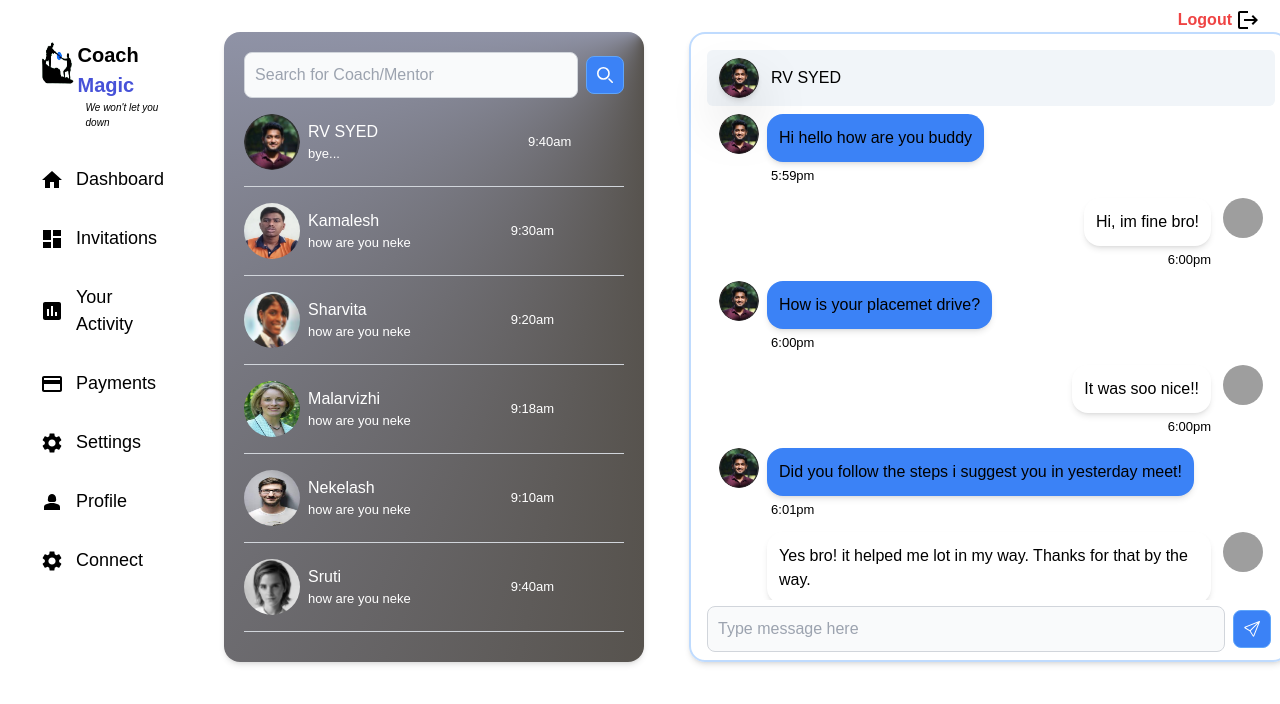
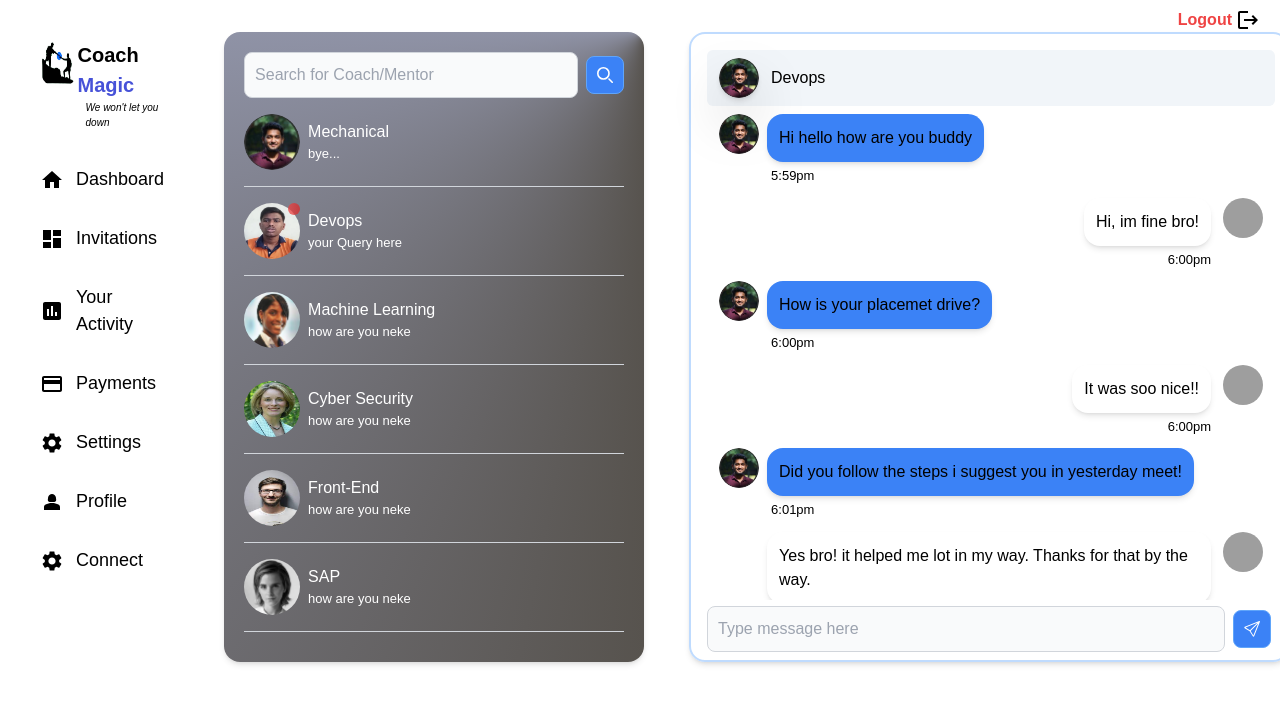
Before and after one commit to manosundarmanivel/CoachMagic-FrontEnd, a React (Create React App) app: page /community in a window 1280 px wide. Shown: the top 704 px of the page. Built offline with nearby package versions, Linux system fonts and the light colour scheme; grey boxes are pictures that could not be loaded.

Commit message:
community page update

```diff
--- a/src/components/Community.js
+++ b/src/components/Community.js
@@ -1,4 +1,4 @@
-import React from "react";
+import React, { useState } from "react";
 // import ivgpic from "../img/inviteget.png";
 import ivgpic from "../img/bro-prof.png";
 import pro1 from "../img/profile1.jpeg";
@@ -9,6 +9,17 @@ import pro5 from "../img/profile5.jpeg";
 import pro6 from "../img/profile6.jpeg";
 import pro7 from "../img/profile7.png";
 const Community = () => {
+  const [com1,setCom1] = useState("Devops");
+  const [com2,setCom2] = useState("Mechanical");
+  const [com3,setCom3] = useState("Cyber Security");
+  const [com4,setCom4] = useState("Machine Learning");
+  const [com5,setCom5] = useState("SAP");
+  const [com6,setCom6] = useState("Front-End");
+  const [com7,setCom7] = useState("EV");
+  const [com8,setCom8] = useState("Back-End");
+
+  const [devq,setDevq] = useState("your Query here");
+
   return (
     <div>
       {/* <div className="flex flex-row">
@@ -61,15 +72,17 @@ const Community = () => {
           <div className=" w-[380px] h-[520px] overflow-y-auto text-white">
             <div className="flex flex-col">
               <div className="flex flex-row">
-                <div>
+                <div className="relative">
                   <img className="rounded-full w-14 h-14" alt="Dp" src={ivgpic} />
+                        {/* <div className="absolute top-0 right-0 w-3 h-3 animate-pulse bg-gradient-to-r from-red-500 to-red-600 bg-red-600 rounded-full"></div> */}
+
                 </div>
                 <div className="flex flex-row ml-2 items-center">
                   <div className="flex flex-col">
-                    <div>RV SYED</div>
+                    <div>{com2}</div>
                     <div class="text-[13px]">bye...</div>
                   </div>
-                  <div className="ml-[150px] text-[13px]">9:40am</div>
+                  {/* <div className="ml-[150px] text-[13px]">9:40am</div> */}
                 </div>
               </div>
               <div class="py-4">
@@ -78,15 +91,17 @@ const Community = () => {
             </div>
             <div className="flex flex-col">
               <div className="flex flex-row">
-                <div>
+                <div className="relative">
                   <img className="rounded-full w-14 h-14" alt="Dp" src={pro7} />
+                  <div className="absolute top-0 right-0 w-3 h-3 animate-pulse bg-gradient-to-r from-red-500 to-red-600 bg-red-600 rounded-full"></div>
+
                 </div>
                 <div className="flex flex-row ml-2 items-center">
                   <div className="flex flex-col">
-                    <div>Kamalesh</div>
-                    <div class="text-[13px]">how are you neke</div>
+                    <div>{com1}</div>
+                    <div class="text-[13px]">{devq}</div>
                   </div>
-                  <div className="ml-[100px] text-[13px]">9:30am</div>
+                  {/* <div className="ml-[110px] text-[13px]">9:30am</div> */}
                 </div>
               </div>
               <div class="py-4">
@@ -100,10 +115,10 @@ const Community = () => {
                 </div>
                 <div className="flex flex-row ml-2 items-center">
                   <div className="flex flex-col">
-                    <div>Sharvita</div>
+                    <div>{com4}</div>
                     <div class="text-[13px]">how are you neke</div>
                   </div>
-                  <div className="ml-[100px] text-[13px]">9:20am</div>
+                  {/* <div className="ml-[100px] text-[13px]">9:20am</div> */}
                 </div>
               </div>
               <div class="py-4">
@@ -117,10 +132,10 @@ const Community = () => {
                 </div>
                 <div className="flex flex-row ml-2 items-center">
                   <div className="flex flex-col">
-                    <div>Malarvizhi</div>
+                    <div>{com3}</div>
                     <div class="text-[13px]">how are you neke</div>
                   </div>
-                  <div className="ml-[100px] text-[13px]">9:18am</div>
+                  {/* <div className="ml-[100px] text-[13px]">9:18am</div> */}
                 </div>
               </div>
               <div class="py-4">
@@ -134,10 +149,10 @@ const Community = () => {
                 </div>
                 <div className="flex flex-row ml-2 items-center">
                   <div className="flex flex-col">
-                    <div>Nekelash</div>
+                    <div>{com6}</div>
                     <div class="text-[13px]">how are you neke</div>
                   </div>
-                  <div className="ml-[100px] text-[13px]">9:10am</div>
+                  {/* <div className="ml-[100px] text-[13px]">9:10am</div> */}
                 </div>
               </div>
               <div class="py-4">
@@ -151,10 +166,10 @@ const Community = () => {
                 </div>
                 <div className="flex flex-row ml-2 items-center">
                   <div className="flex flex-col">
-                    <div>Sruti</div>
+                    <div>{com5}</div>
                     <div class="text-[13px]">how are you neke</div>
                   </div>
-                  <div className="ml-[100px] text-[13px]">9:40am</div>
+                  {/* <div className="ml-[100px] text-[13px]">9:40am</div> */}
                 </div>
               </div>
               <div class="py-4">
@@ -168,10 +183,10 @@ const Community = () => {
                 </div>
                 <div className="flex flex-row ml-2 items-center">
                   <div className="flex flex-col">
-                    <div>Kiruthiya sree</div>
+                    <div>{com7}</div>
                     <div class="text-[13px]">how are you neke</div>
                   </div>
-                  <div className="ml-[100px] text-[13px]">9:40am</div>
+                  {/* <div className="ml-[100px] text-[13px]">9:40am</div> */}
                 </div>
               </div>
               <div class="py-4">
@@ -185,10 +200,10 @@ const Community = () => {
                 </div>
                 <div className="flex flex-row ml-2 items-center">
                   <div className="flex flex-col">
-                    <div>Mano Sundar</div>
+                    <div>{com8}</div>
                     <div class="text-[13px]">how are you neke</div>
                   </div>
-                  <div className="ml-[100px] text-[13px]">9:40am</div>
+                  {/* <div className="ml-[100px] text-[13px]">9:40am</div> */}
                 </div>
               </div>
               <div class="py-4">
@@ -203,7 +218,7 @@ const Community = () => {
           <div className="flex flex-row mb-2 bg-slate-100 py-2 rounded-md">
           <div className="drop-shadow-2xl ml-3"><img className=" rounded-full h-10 w-10 border-none items-center shadow-md" src={ivgpic} alt="profile pic"/></div>
 
-            <div className="p-2 ml-1"><label>RV SYED</label></div>
+            <div className="p-2 ml-1"><label>{com1}</label></div>
           </div>
 
           <div className="overflow-y-auto mb-12">
@@ -306,11 +321,13 @@ const Community = () => {
                 <div className="flex flex-row">
 
                   <div>
+                  <div>
                     <img
                       className="rounded-full h-10 w-10 align-middle border-none"
                       src={ivgpic}
                       alt="Sender"
                     />
+                    </div>
                   </div>
                   <div class="flex flex-col">
                   <div className="bg-blue-500 rounded-2xl p-3 items-center ml-2 shadow-md">
--- a/src/components/Query.js
+++ b/src/components/Query.js
@@ -25,6 +25,7 @@ const Query = () => {
               </span>
             </p>
           </div>
+          <div className="bg-gradient-to-br from-blue-200 via-orange-300 to-slate-300 p-7 rounded-3xl text-2xl">
           <form>
             <div className="flex flex-col ml-12">
               <div class="flex flex-row items-center py-4">
@@ -55,7 +56,7 @@ const Query = () => {
             </div>
             <h1 className="text-5xl py-3">
               Request About{" "}
-              <span className="animate-pulse bg-gradient-to-r from-red-600 to-red-950 inline-block text-transparent bg-clip-text">
+              <span className="animate-pulse bg-gradient-to-r from-red-600 to-red-600 inline-block font-extrabold text-transparent bg-clip-text">
                 ?
               </span>
             </h1>
@@ -73,11 +74,11 @@ const Query = () => {
                     />
                   </div>
                 </div>
-                <div className="child flex flex-row items-center py-3">
+                <div className="child flex flex-row items-center py-3 row-span-2">
                   <div className="ml-10">
-                    <label>Question : </label>{" "}
+                    <label>Question :</label>{" "}
                   </div>
-                  <div>
+                  <div class="w-1/2">
                     <textarea
                       type="text"
                       placeholder={"write your question here"}
@@ -128,7 +129,8 @@ const Query = () => {
               </div>
             </div>
           </form>
-          <div className="py-5">
+          </div>
+          {/* <div className="py-5">
             <button class="mb-2" onClick={handleButtonClick}>
             <h2 class="mb-2 text-lg font-semibold text-gray-900 dark:text-white">
                   Click to see previous Query state :
@@ -186,7 +188,7 @@ const Query = () => {
                 </ul>
               </div>
             )}
-          </div>
+          </div> */}
         </div>
         <div className="py-8 mt-6 ml-8 text-[23px] font-poppins ">
         <div>Community <a href="/community"><button className="w-[97px] bg-slate-200 rounded-3xl items-center border border-gray-300 shadow-md"><span className="animate-pulse bg-gradient-to-l from-blue-600 via-green-600 to-indigo-400 inline-block text-transparent bg-clip-text">
```
Also changed, not shown: src/components/Dashboard.js (+22 -18 lines).
